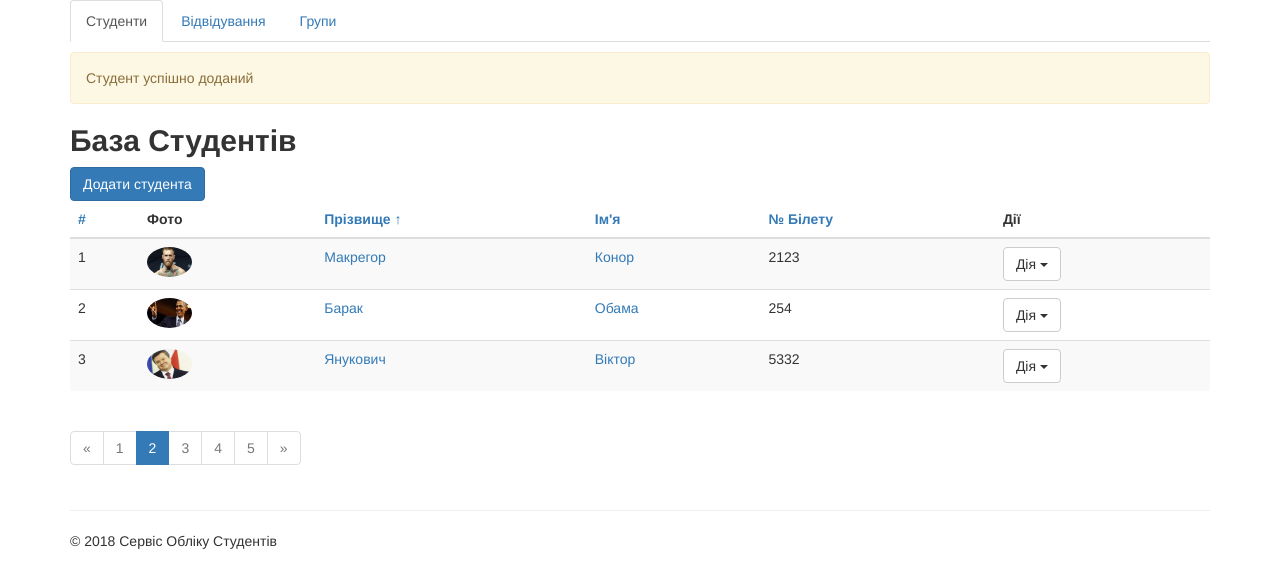
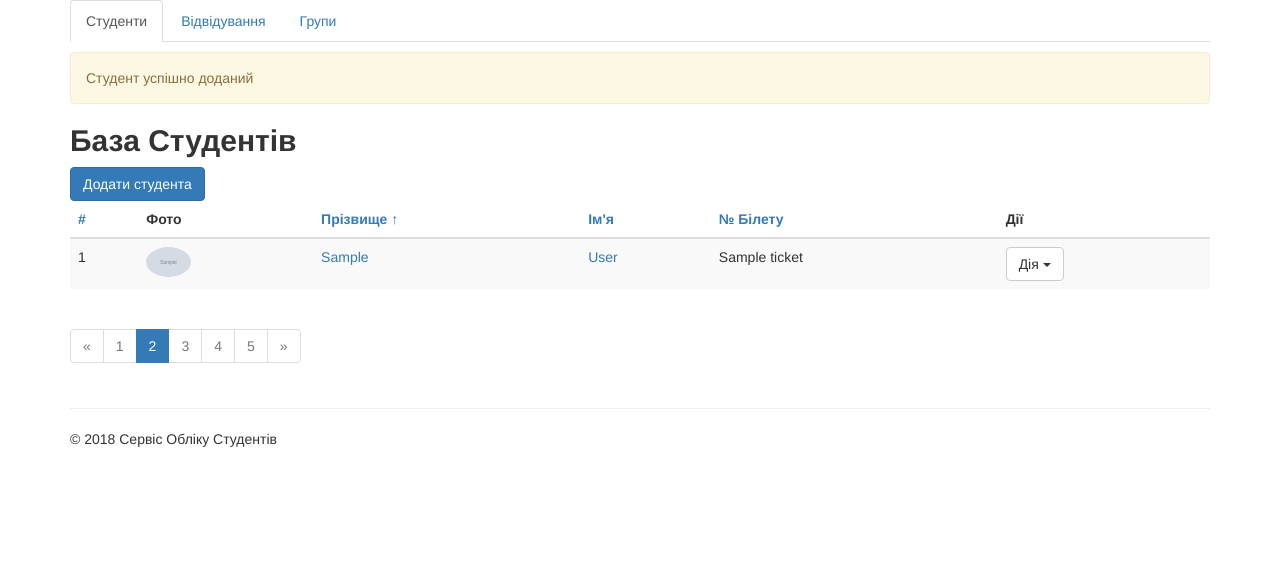
Before and after one commit to OA31C/appStud, a Django app: template students/templates/students/students_listing.html in a window 1280 px wide. Shown: the part 70-658 px from the top of the page. Run offline with Django 3.2, Linux system fonts and the light colour scheme; the template is opened without the code that fills it: most values are stand-ins (such as "Sample title", 1, 10 or a date in 2020); grey boxes marked "Sample" are stand-in pictures; some libraries are stand-ins or nearby versions.

Commit message:
Plugged in dynamic templates

```diff
--- a/students/templates/students/forms_listing.html
+++ b/students/templates/students/forms_listing.html
@@ -1,3 +1,4 @@
+{% load static from staticfiles %}
 <!DOCTYPE html>
 <html>
   <head>
@@ -9,7 +10,7 @@
           href="https://maxcdn.bootstrapcdn.com/bootstrap/3.3.7/css/bootstrap.min.css"
           integrity="sha384-BVYiiSIFeK1dGmJRAkycuHAHRg32OmUcww7on3RYdg4Va+PmSTsz/K68vbdEjh4u"
           crossorigin="anonymous">
-    <link rel="stylesheet" href="static/css/main.css">
+    <link rel="stylesheet" href="{% static 'css/main.css' %}">
   </head>
   <body>
     <div class="container" id="first-form">
--- a/students/templates/students/groups_listing.html
+++ b/students/templates/students/groups_listing.html
@@ -23,8 +23,9 @@
           <strong>Група:</strong>
           <select>
             <option>Усі студенти</option>
-            <option>Мтм-21, Віталій Подоба</option>
-            <option>Мтм-22, Андрій Петров</option>
+          {% for gorup in groups %}
+            <option>{{ gorup.id }}, {{ gorup.monitor }}</option>
+          {% endfor %}
           </select>
         </div>
       </div>
--- a/students/templates/students/journal_listing.html
+++ b/students/templates/students/journal_listing.html
@@ -23,9 +23,9 @@
           <strong>Група:</strong>
           <select>
             <option>Усі студенти</option>
-            <option value="">1</option>
-            <option value="">2</option>
-            <option value="">3</option>
+            {% for group in groups %}
+              <option value="">{{ group.id }}, {{ group.monitor }}</option>
+            {% endfor %}
           </select>
         </div>
       </div>
--- a/students/templates/students/students_listing.html
+++ b/students/templates/students/students_listing.html
@@ -24,9 +24,10 @@
         <div class="col-xs-4" id="group-selector">
           <strong>Група:</strong>
           <select>
-            <option value="">Усі студенти</option>
-            <option value="">Мтм-21, Віталій Подоба</option>
-            <option value="">Мтм-22, Андрій Петров</option>
+            <option>Усі студенти</option>
+            {% for group in groups %}
+            <option>{{ group.id }}, {{ group.monitor }}</option>
+            {% endfor %}
           </select>
         </div>
       </div>
@@ -54,6 +55,8 @@
         </div>
       </div>
 
+      <!-- Start Students Listing -->
+      {% if students %}
       <table class="table table-striped">
         <thead>
           <tr>
@@ -66,12 +69,13 @@
           </tr>
         </thead>
         <tbody>
+        {% for student in students %}
           <tr>
-            <td>1</td>
-            <td><img src="{% static "img/1.jpeg" %}" alt="" height="30" width="45" class="img-circle"></td>
-            <td><a href="{% url "students_edit" 1%}">Макрегор</a></td>
-            <td><a href="{% url "students_edit" 1%}">Конор</a></td>
-            <td>2123</td>
+            <td>{{ forloop.counter }}</td>
+            <td><img src="{% static student.image %}" alt="" height="30" width="45" class="img-circle"></td>
+            <td><a href="{% url "students_edit" student.id %}">{{ student.first_name }}</a></td>
+            <td><a href="{% url "students_edit" student.id %}">{{ student.last_name }}</a></td>
+            <td>{{ student.ticket }}</td>
             <td>
               <div class="btn-group">
                 <button type="button" class="btn btn-default dropdown-toggle"
@@ -79,58 +83,20 @@
                     Дія <span class="caret"></span>
                 </button>
                 <ul class="dropdown-menu" role="menu">
-                  <li><a href="{% url "students_edit" 1%}">Редагування</a></li>
-                  <li><a href="{% url "journal" %}">Відвідування</a></li>
-                  <li><a href="{% url "students_delete" 1%}">Видалення</a></li>
+                  <li><a href="{% url "students_edit" student.id %}">Редагування</a></li>
+                  <li><a href="{% url "student_journal" student.id %}">Відвідування</a></li>
+                  <li><a href="{% url "students_delete" student.id %}">Видалення</a></li>
                 </ul>
               </div>
             </td>
           </tr>
-          <tr>
-            <td>2</td>
-            <td><img src="{% static "img/2.jpg" %}" height="30" width="45" class="img-circle"></td>
-            <td><a href="{% url "students_edit" 2%}">Барак</a></td>
-            <td><a href="{% url "students_edit" 2%}">Обама</a></td>
-            <td>254</td>
-            <td>
-              <div class="btn-group">
-                <button type="button" class="btn btn-default dropdown-toggle"
-                  data-toggle="dropdown">
-                    Дія <span class="caret"></span>
-                </button>
-                <ul class="dropdown-menu" role="menu">
-                  <li><a href="{% url "students_edit" 2 %}">Редагування</a></li>
-                  <li><a href="{% url "journal" %}">Відвідування</a></li>
-                  <li><a href="{% url "students_delete" 2%}">Видалення</a></li>
-                </ul>
-              </div>
-            </td>
-          </tr>
-
-          <tr>
-            <td>3</td>
-            <td><img src="{% static "img/3.jpg" %}" alt="" height="30" width="45" class="img-circle"></td>
-            <td><a href="{% url "students_edit" 3%}">Янукович</a></td>
-            <td><a href="{% url "students_edit" 3%}">Віктор</a></td>
-            <td>5332</td>
-            <td>
-              <div class="btn-group">
-                <button type="button" class="btn btn-default dropdown-toggle"
-                  data-toggle="dropdown">
-                    Дія <span class="caret"></span>
-                </button>
-                <ul class="dropdown-menu" role="menu">
-                  <li><a href="{% url "students_edit" 3%}">Редагування</a></li>
-                  <li><a href="{% url "journal" %}">Відвідування</a></li>
-                  <li><a href="{% url "students_delete" 3%}">Видалення</a></li>
-                </ul>
-              </div>
-            </td>
-          </tr>
-          <tr></tr>
+        {% endfor %}
         </tbody>
       </table>
-      <!-- ENd Contetn Colums -->
+      <!-- End Students Listing -->
+      {% else %}
+      <p>Поки немає студентів у базі</p>
+      {% endif %}
 
       <!-- Start nav -->
       <div class="">
@@ -144,19 +110,19 @@
             <li class="disabled"><a href="#" aria-label="Previous"><span aria-hidden="true">5</span></a></li>
             <li class="disabled"><a href="#" aria-label="Previous"><span aria-hidden="true">&raquo;</span></a></li>
 
-  </ul>
-</nav>
+          </ul>
+        </nav>
       </div>
       <!-- End nav -->
 
       <!-- Start Footer -->
-
     <div class="row" id="footer">
       <div class="col-xs-12">
         <hr>
         &copy; 2018 Cервіс Обліку Студентів
       </div>
     </div>
+    <!-- End Footer-->
   </div>
     <!--End Container -->
     <!-- Latest compiled and minified JavaScript -->
```
Also changed, not shown: students/views.py (+47 -4 lines).
